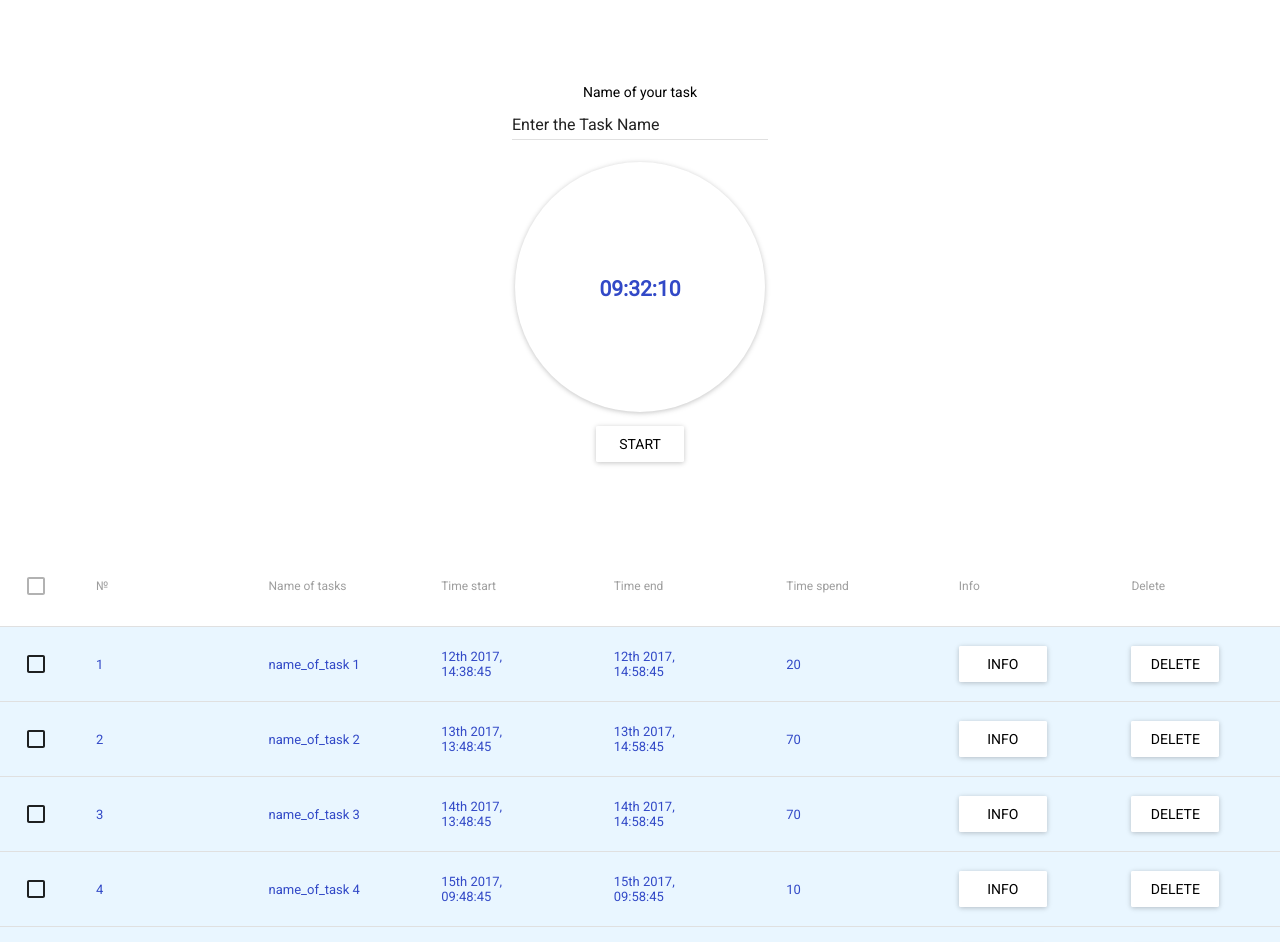
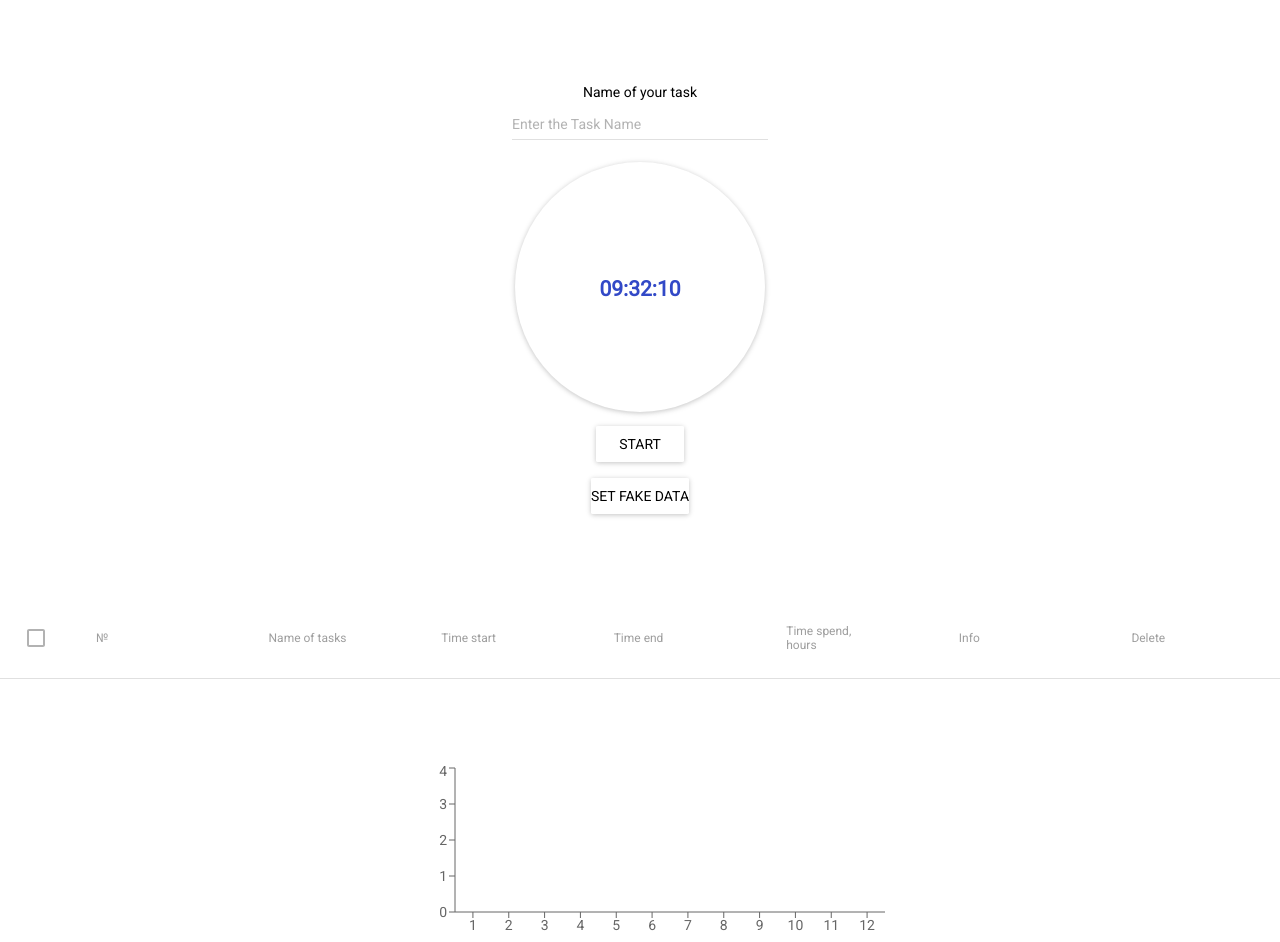
Before and after one commit to ti-tar/tasker, a React (Create React App) app: page / in a window 1280 px wide. Shown: the top 942 px of the page. Built offline with nearby package versions, Linux system fonts and the light colour scheme.

Commit message:
запросы в localStorage через redux-saga. написал faker для наглядности. статус текущей задачи

```diff
--- a/package.json
+++ b/package.json
@@ -20,7 +20,7 @@
     "build": "react-scripts build",
     "test": "react-scripts test --env=jsdom",
     "eject": "react-scripts eject",
-    "deploy" : "npm run build&&gh-pages -d build"
+    "deploy": "npm run build&&gh-pages -d build"
   },
   "devDependencies": {
     "gh-pages": "^1.1.0"
--- a/src/actions/index.js
+++ b/src/actions/index.js
@@ -1,11 +1,26 @@
+export const START_TASK = 'START_TASK';
+
 export const END_TASK = 'END_TASK';
+
 export const DELETE_TASK = 'DELETE_TASK';
+
+export const SET_FAKE_DATA_TO_STATE = 'SET_FAKE_DATA_TO_STATE';
+export const SAGA_SET_FAKE_DATA_TO_STATE = 'SAGA_SET_FAKE_DATA_TO_STATE';
+
+export const GET_LOCAL_STORAGE_STATE = 'GET_LOCAL_STORAGE_STATE';
+export const SET_LOCAL_STORAGE_STATE = 'SET_LOCAL_STORAGE_STATE';
 
 
 
-export const end_task = (task) => {
+export const start_task = (task) => {
     return {
-        type: END_TASK, task
+        type: START_TASK, task
+    }
+};
+
+export const end_task = () => {
+    return {
+        type: END_TASK
     }
 };
 
@@ -14,3 +29,30 @@ export const delete_task = (id) => {
         type: DELETE_TASK, id
     }
 };
+
+
+export const set_fake_data = (fakeState) => {
+    return {
+        type: SET_FAKE_DATA_TO_STATE, fakeState: fakeState
+    }
+};
+
+
+export const saga_set_fake_data = () => {
+    return {
+        type: SAGA_SET_FAKE_DATA_TO_STATE
+    }
+};
+
+
+export const get_local_storage_state = () => {
+    return {
+        type: GET_LOCAL_STORAGE_STATE
+    }
+};
+
+export const set_local_storage_state = () => {
+    return {
+        type: SET_LOCAL_STORAGE_STATE
+    }
+};
--- /dev/null
+++ b/src/api/fakeStateData.js
@@ -0,0 +1,35 @@
+import moment from 'moment';
+import config from '../config'
+
+
+const fakeTasks = {
+    taskCounter: 0,
+    tasks: []
+};
+
+for ( let i = 0; i < moment().format("D"); i++){
+
+    if (Math.random() > 0.6){
+        continue;
+    }
+
+    let min = moment(`${moment().format('YYYY')}-${moment().format('M')}-${i+1}`).valueOf();
+    let max = min + (43200*1000);
+    let start = Math.random() * (max - min) + min;
+    let end = start + (Math.random()*(43200*1000) + (43200*1000));
+
+    fakeTasks.tasks.push(
+        {
+            id: i + 1,
+            name_of_tasks: `name of task ${i+1}`,
+            time_start: parseInt(start, 10),
+            time_end: parseInt(end,10),
+            status: 1,
+        });
+}
+
+fakeTasks.taskCounter = fakeTasks.tasks.length;
+
+config.debug && console.log(fakeTasks);
+
+export default fakeTasks;
--- a/src/components/ChartComponent.js
+++ b/src/components/ChartComponent.js
@@ -13,7 +13,7 @@ class ChartComponent extends React.Component {
         let chartMonth = moment().format('M');
         let chartYear = moment().format('YYYY');
 
-        let currMonthChartData = (new Array(parseInt(currentDay))).fill({}).map((v, index) => {
+        let currMonthChartData = (new Array(parseInt(currentDay, 10))).fill({}).map((v, index) => {
 
             let day = index + 1;
 
@@ -43,7 +43,7 @@ class ChartComponent extends React.Component {
     }
 
     legendText(){
-        return `Minutes in these days`;
+        return `Hours in these days`;
     }
 
     render(){
--- a/src/components/OpsComponent.js
+++ b/src/components/OpsComponent.js
@@ -1,7 +1,12 @@
 import React from "react";
 import { connect } from 'react-redux';
 import moment from 'moment';
-import { end_task } from '../actions';
+import {
+    start_task,
+    end_task,
+    saga_set_fake_data,
+    set_local_storage_state
+} from '../actions';
 import { pink500 } from 'material-ui/styles/colors'
 import { TextField , RaisedButton , Paper, Dialog, FlatButton } from "material-ui";
 
@@ -41,7 +46,7 @@ class OpsComponent extends React.Component {
 
     startRunning(){
 
-        if (this.state.taskName === "Enter the Task Name"  || ! this.state.taskName){
+        if ( ! this.state.taskName ){
             this.setState({validation : {emptyTaskNameWarning: true }});
             return false;
         }
@@ -51,9 +56,23 @@ class OpsComponent extends React.Component {
             startDate: (new Date()).valueOf()
         });
 
+
         this.timerId = setInterval(() => {
             this.setState({ currTime : (new Date()).valueOf() });
         }, 500)
+
+        /*
+        * values of `taskCounter` and `task.id` we'll define in reducer
+        */
+
+        let taskBoilerplate = {
+            name_of_tasks: this.state.taskName,
+            time_start: (new Date()).valueOf(),
+            time_end: null,
+            status: 0,
+        };
+
+        this.props.onStartTask(taskBoilerplate);
     }
 
     stopRunning(){
@@ -61,14 +80,7 @@ class OpsComponent extends React.Component {
         this.setState({status:0});
         clearInterval(this.timerId);
 
-        let finishedTask = {
-            name_of_tasks: this.state.taskName,
-            time_start: this.state.startDate,
-            time_end: (new Date()).valueOf(),
-            status: 1,
-        };
-
-        this.props.onEndTask(finishedTask);
+        this.props.onEndTask();
 
     }
 
@@ -102,26 +114,35 @@ class OpsComponent extends React.Component {
 
             <p className="tack_title">Name of your task</p>
 
-            <TextField id="taskName" type="text" value={this.state.taskName} onChange={(e)=>this.handleTaskNameChange(e)}  />
+            <TextField id="taskName" type="text" value={this.state.taskName} hintText="Enter the Task Name" onChange={(e)=>this.handleTaskNameChange(e)}  />
 
             <Paper circle={true} style={paperStyle}>
                 <h1 style={currentTimeStyle}>{this.showCurrentTime(this.state.currTime)}</h1>
             </Paper>
 
             <RaisedButton onClick={ () => this.clockStatusToggle() }>{ this.state.status ? 'STOP' : 'START' }</RaisedButton>
+            <br />
+            <br />
+            <RaisedButton onClick={ () => this.props.onSetFakeData() }>SET FAKE DATA</RaisedButton>
 
         </section>;
     }
 }
 
-const mapStateToProps = (state, ownProps) => {
+const mapStateToProps = (state) => {
     return state;
 };
 
-const mapDispatchToProps = (dispatch, ownProps) => {
+const mapDispatchToProps = (dispatch) => {
     return {
-        onEndTask: (task) => {
-            dispatch(end_task(task));
+        onStartTask: (task) => {
+            dispatch(start_task(task), set_local_storage_state());
+        },
+        onEndTask: () => {
+            dispatch(end_task(), set_local_storage_state());
+        },
+        onSetFakeData: () => {
+            dispatch(saga_set_fake_data());
         }
     }
 };
--- a/src/components/TableComponent.js
+++ b/src/components/TableComponent.js
@@ -3,6 +3,9 @@ import { connect } from 'react-redux';
 import { Table, TableHeader, TableBody, TableRow, TableHeaderColumn, TableRowColumn, RaisedButton } from "material-ui";
 import { Link } from 'react-router-dom';
 import { delete_task } from "../actions";
+
+import { lightBlue50, green50 } from 'material-ui/styles/colors';
+
 import moment from 'moment';
 
 
@@ -18,7 +21,7 @@ class TableComponent extends React.Component {
                         <TableHeaderColumn>Name of tasks</TableHeaderColumn>
                         <TableHeaderColumn>Time start</TableHeaderColumn>
                         <TableHeaderColumn>Time end</TableHeaderColumn>
-                        <TableHeaderColumn>Time spend</TableHeaderColumn>
+                        <TableHeaderColumn>Time spend, <br/>hours </TableHeaderColumn>
                         <TableHeaderColumn>Info</TableHeaderColumn>
                         <TableHeaderColumn>Delete</TableHeaderColumn>
                     </TableRow>
@@ -26,8 +29,8 @@ class TableComponent extends React.Component {
 
                 <TableBody>
                     {
-                        this.props.tasks.map( (tr, index) => {
-                            return <TableRow key={index}>
+                        this.props.tasks.reverse().map( (tr, index) => {
+                            return <TableRow key={index} style={ tr.status === 1 ? {backgroundColor: lightBlue50} : {backgroundColor: green50}}>
                                 <TableRowColumn>{tr.id}</TableRowColumn>
                                 <TableRowColumn>{tr.name_of_tasks}</TableRowColumn>
                                 <TableRowColumn>
@@ -36,11 +39,11 @@ class TableComponent extends React.Component {
                                     {moment(tr.time_start).format('HH:mm:ss')}
                                 </TableRowColumn>
                                 <TableRowColumn>
-                                    {moment(tr.time_end).format('Do YYYY,')}
+                                    { tr.time_end ? moment(tr.time_end).format('Do YYYY,') : ""}
                                     <br/>
-                                    {moment(tr.time_end).format('HH:mm:ss')}
+                                    { tr.time_end ? moment(tr.time_end).format('HH:mm:ss') : ""}
                                 </TableRowColumn>
-                                <TableRowColumn>{((tr.time_end - tr.time_start) / 1000)/60}</TableRowColumn>
+                                <TableRowColumn>{ tr.time_end ? parseInt((tr.time_end - tr.time_start) / 3600000)  : ""}</TableRowColumn>
                                 <TableRowColumn>
                                     <Link to={{ pathname: '/info/' + tr.id }}><RaisedButton>INFO</RaisedButton></Link>
                                 </TableRowColumn>
--- a/src/config.js
+++ b/src/config.js
@@ -1,6 +1,5 @@
-const config = {
+export default {
     localStorageKey: "blablablatasks",
-    locale: 'en'
+    locale: 'en',
+    debug: true
 };
-
-export default config;
--- a/src/index.css
+++ b/src/index.css
@@ -6,20 +6,6 @@
   outline: 0;
   font-family: 'Roboto', sans-serif;
   font-size: 14px;
-}
-
-.btn {
-  /*
-  display: block;
-  background-color: white;
-  border: 0;
-  box-shadow: #d8d8d8 0px 2px 5px 2px;
-  color: #3249c7;
-  font-weight: bold;
-  border-radius: 3px;
-  padding: 0;
-  margin: 0.5em auto;
-  cursor: pointer;*/
 }
 
 section {
@@ -42,7 +28,7 @@ table thead tr {
   border-bottom: 1px #e0e0e0 solid;
 }
 table tbody tr{
-  background-color: #e9f6ff;
+  /*background-color: #e9f6ff;*/
 }
 table td,
 table th {
--- a/src/index.js
+++ b/src/index.js
@@ -5,9 +5,8 @@ import { BrowserRouter } from 'react-router-dom';
 import { createStore, applyMiddleware } from 'redux';
 import { Provider } from 'react-redux';
 import createSagaMiddleware from 'redux-saga';
-import { put } from 'redux-saga/effects'
-import helloSaga from './sagas';
 
+import watchLocalStorage from './sagas';
 
 import './index.css';
 import App from './App';
@@ -20,6 +19,8 @@ import MuiThemeProvider from 'material-ui/styles/MuiThemeProvider';
 
 import registerServiceWorker from './registerServiceWorker';
 
+
+
 const sagaMiddleware = createSagaMiddleware();
 
 let store = createStore(
@@ -29,7 +30,7 @@ let store = createStore(
     window.devToolsExtension && window.devToolsExtension(),
 );
 
-sagaMiddleware.run(helloSaga);
+sagaMiddleware.run(watchLocalStorage);
 
 render(
     <Provider store={store}>
--- a/src/initialState.js
+++ b/src/initialState.js
@@ -1,57 +1,10 @@
-// TODO запрашивать localStorage через redux-saga
-
-import config from './config';
-
-if ( ! localStorage.getItem(config.localStorageKey) ) {
-
-    localStorage.setItem(config.localStorageKey, JSON.stringify(
-        {
-            status : 0,
-            taskName : "Enter the Task Name",
-            currTime : (new Date()).valueOf(),
-            validation : {
-                emptyTaskNameWarning : false
-            },
-            taskCounter: 4,
-            tasks: [
-                {
-                    id: 1,
-                    name_of_tasks: "name_of_task 1",
-                    time_start: 1513089525028,
-                    time_end: 1513090725028,
-                    status: 1,
-                },
-                {
-                    id: 2,
-                    name_of_tasks:  "name_of_task 2",
-                    time_start: 1513172925028,
-                    time_end: 1513177125028,
-                    status: 1,
-                },
-                {
-                    id: 3,
-                    name_of_tasks:  "name_of_task 3",
-                    time_start: 1513259325028,
-                    time_end: 1513263525028,
-                    status: 1,
-                },
-                {
-                    id: 4,
-                    name_of_tasks:  "name_of_task 4",
-                    time_start: 1513331325028,
-                    time_end: 1513331925028,
-                    status: 1,
-                },
-                {
-                    id: 5,
-                    name_of_tasks:  "name_of_task 4",
-                    time_start: 1513431325028,
-                    time_end: 1513431925028,
-                    status: 0,
-                }
-            ]
-        }
-    ));
-}
-
-export default JSON.parse(localStorage.getItem(config.localStorageKey));
+export default {
+    status : 0,
+    taskName : "",
+    currTime : (new Date()).valueOf(),
+    validation : {
+        emptyTaskNameWarning : false
+    },
+    taskCounter: 0,
+    tasks: []
+};
```
Also changed, not shown: src/reducers/index.js (+39 -12 lines), src/sagas/index.js (+47 -4 lines), 1 other file (tests, documents, lock files or other folders).
